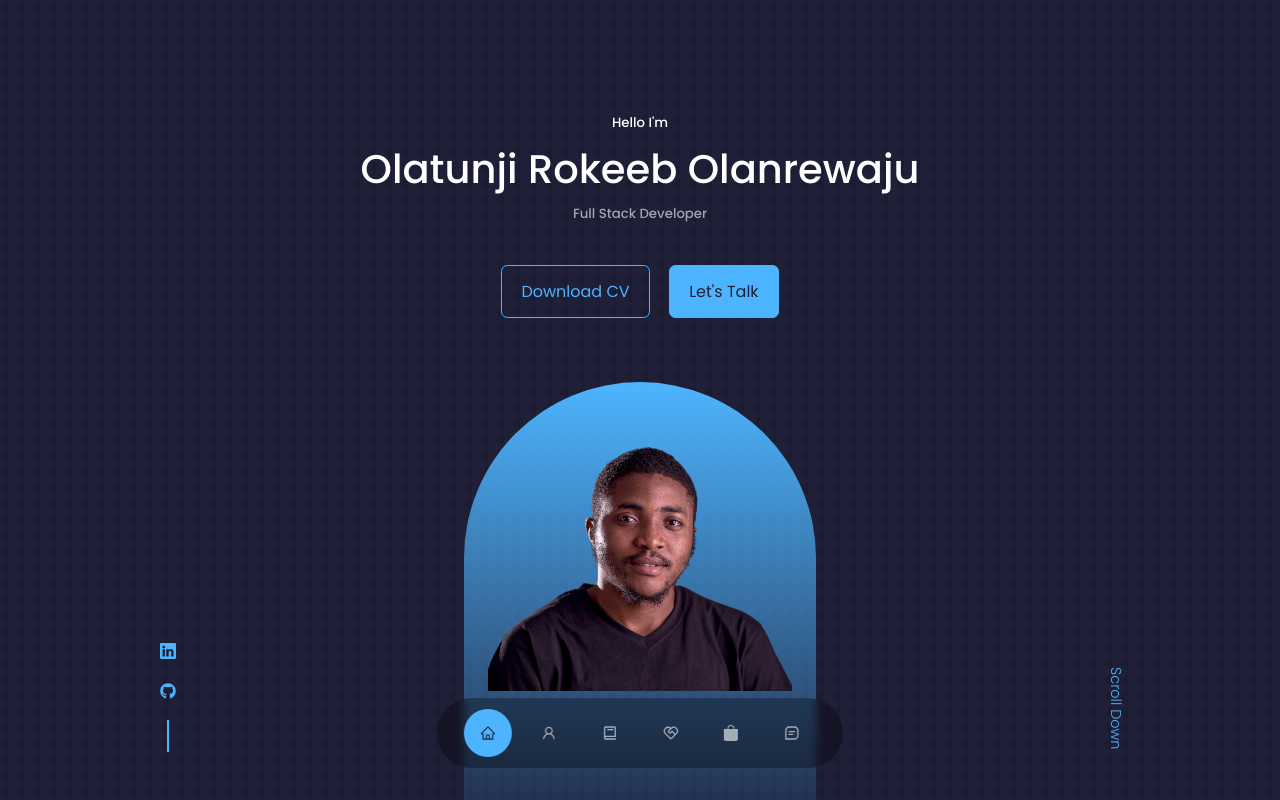
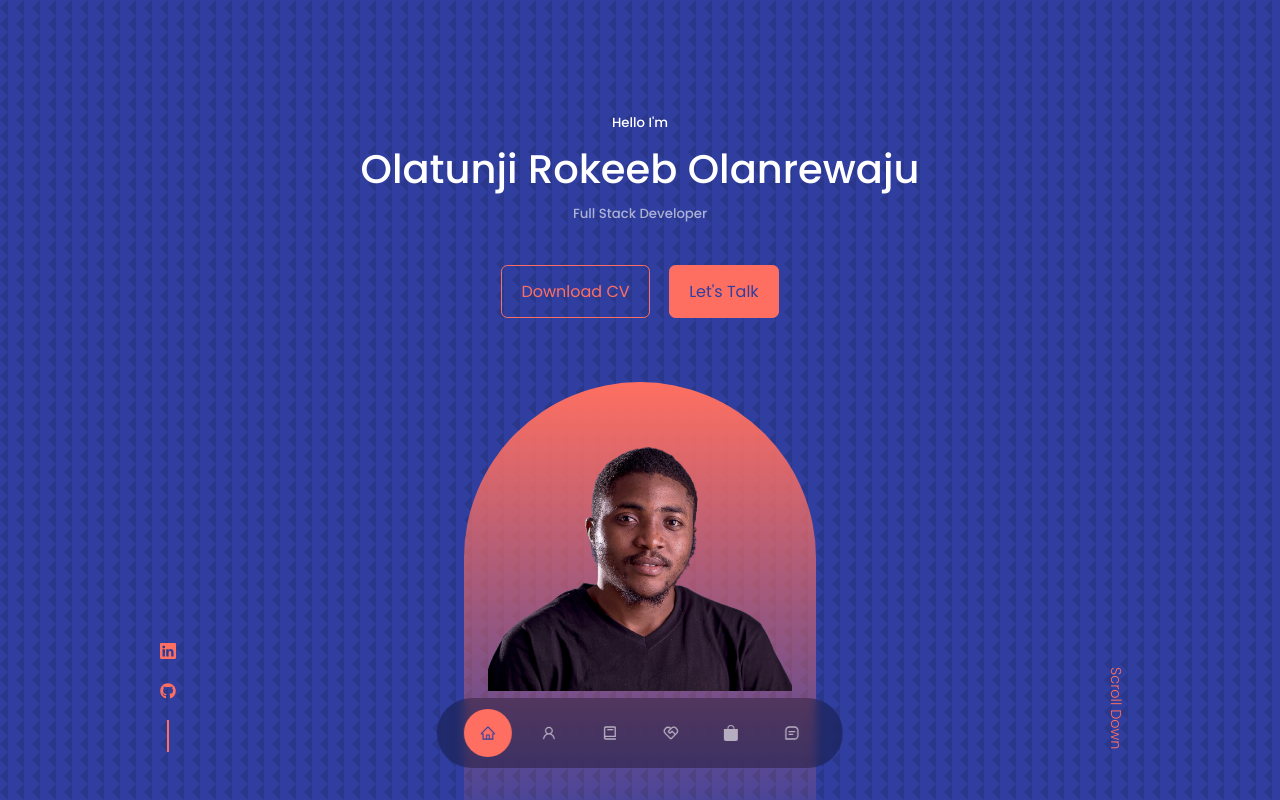
Before and after one commit to larexx40/me, a React (Create React App) app: page / in a window 1280 px wide. Shown: the top 800 px of the page. Built offline with nearby package versions, Linux system fonts and the light colour scheme.

Commit message:
change color

```diff
--- a/src/index.css
+++ b/src/index.css
@@ -11,10 +11,18 @@
 }
 
 :root{
-  --color-bg: #1f1f38;
+  /* --color-bg: #1f1f38;
   --color-bg-variant: #2c2c6c;
   --primary-color: #4db5ff;
   --primary-color-variant: rgba(77, 181, 255, 0.4);
+  --white-color: #fff;
+  --light-color: rgba(255, 255, 255, 0.6); */
+
+  --color-bg: #303f9f; /* Deep Indigo */
+  --color-bg-variant: #6c757d; /* Slate Gray */
+  --primary-color: #ff6f61; /* Coral */
+  --primary-color-variant: rgba(255, 111, 97, 0.4); /* Adjusted variant for coral */
+  --cta-color: #ffd700; /* Gold */
   --white-color: #fff;
   --light-color: rgba(255, 255, 255, 0.6);
 
```
